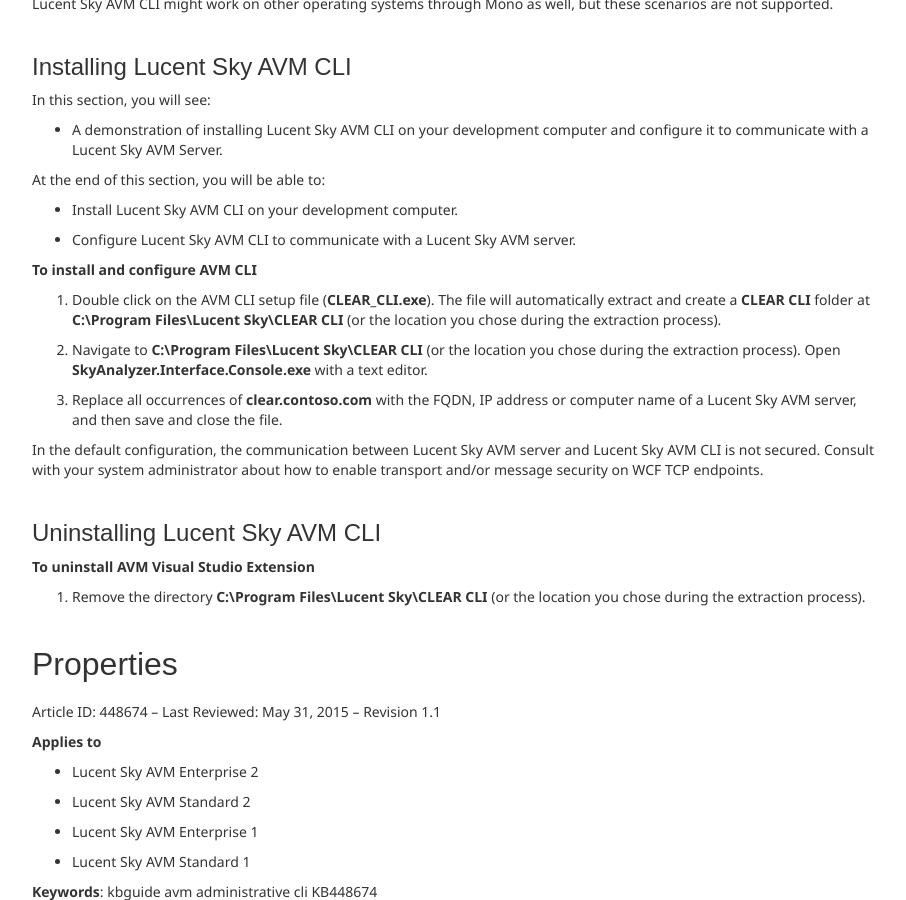
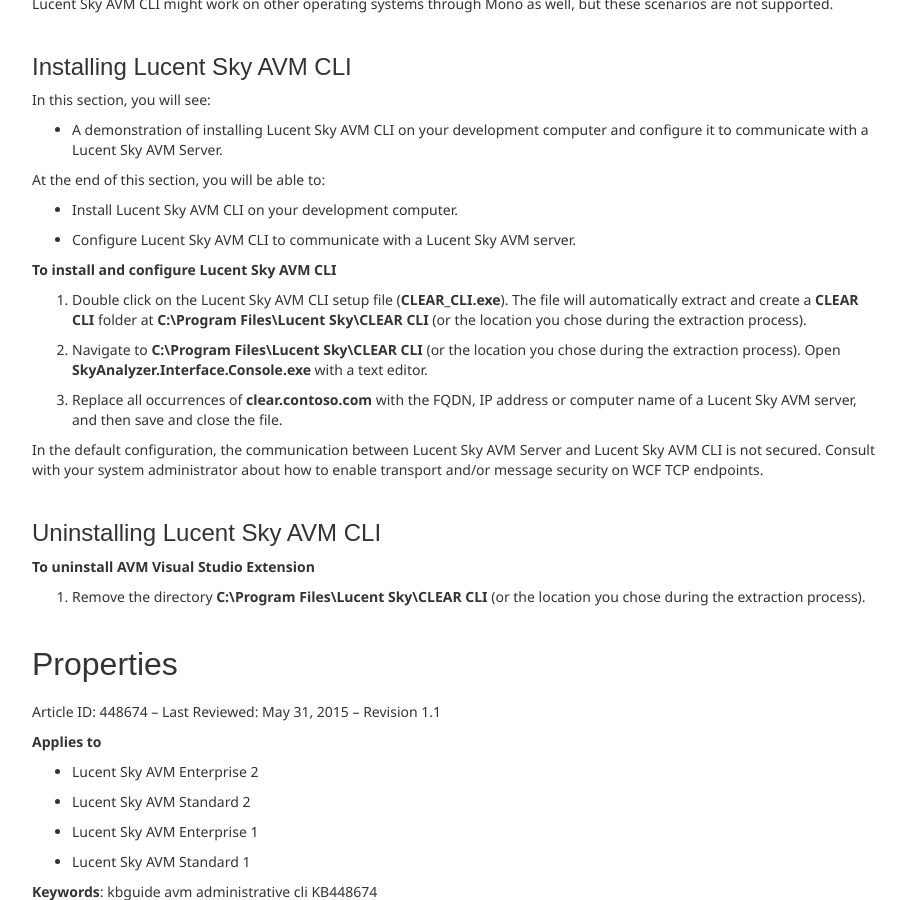
Before and after one commit to Kate-LucentSky/lucentsky.github.io, a Jekyll site: the page built from en/kb/KB448674 - Administration guide to Lucent Sky AVM CLI.html, in a window 1280 px wide and 900 px high, scrolled down 898 px. Shown: the whole window, without its empty margins (38-944 px from the left). Built offline with Jekyll 4.4.1, drawn with Linux system fonts in a browser that asks for light colours; nearby versions of some CDN libraries.

Commit message:
Update KB448674 - Administration guide to Lucent Sky AVM CLI.html

```diff
--- a/en/kb/KB448674 - Administration guide to Lucent Sky AVM CLI.html
+++ b/en/kb/KB448674 - Administration guide to Lucent Sky AVM CLI.html
@@ -117,11 +117,11 @@
         </li>
     </ul>
     <p>
-        <strong>To install and configure AVM CLI</strong>
+        <strong>To install and configure Lucent Sky AVM CLI</strong>
     </p>
     <ol>
         <li>
-            Double click on the AVM CLI setup file (<strong>CLEAR_CLI.exe</strong>). The file will automatically extract and create a <strong>CLEAR CLI</strong> folder at <strong>C:\Program Files\Lucent Sky\CLEAR CLI</strong> (or the location you chose during the extraction process).
+            Double click on the Lucent Sky AVM CLI setup file (<strong>CLEAR_CLI.exe</strong>). The file will automatically extract and create a <strong>CLEAR CLI</strong> folder at <strong>C:\Program Files\Lucent Sky\CLEAR CLI</strong> (or the location you chose during the extraction process).
         </li>
         <li>
             Navigate to <strong>C:\Program Files\Lucent Sky\CLEAR CLI</strong> (or the location you chose during the extraction process). Open <strong>SkyAnalyzer.Interface.Console.exe</strong> with a text editor.
@@ -131,7 +131,7 @@
         </li>
     </ol>
     <p>
-        In the default configuration, the communication between Lucent Sky AVM server and Lucent Sky AVM CLI is not secured. Consult with your system administrator about how to enable transport and/or message security on WCF TCP endpoints.
+        In the default configuration, the communication between Lucent Sky AVM Server and Lucent Sky AVM CLI is not secured. Consult with your system administrator about how to enable transport and/or message security on WCF TCP endpoints.
     </p>
     <h2 id="uninstalling-lucent-sky-avm-cli">
         Uninstalling Lucent Sky AVM CLI
```
